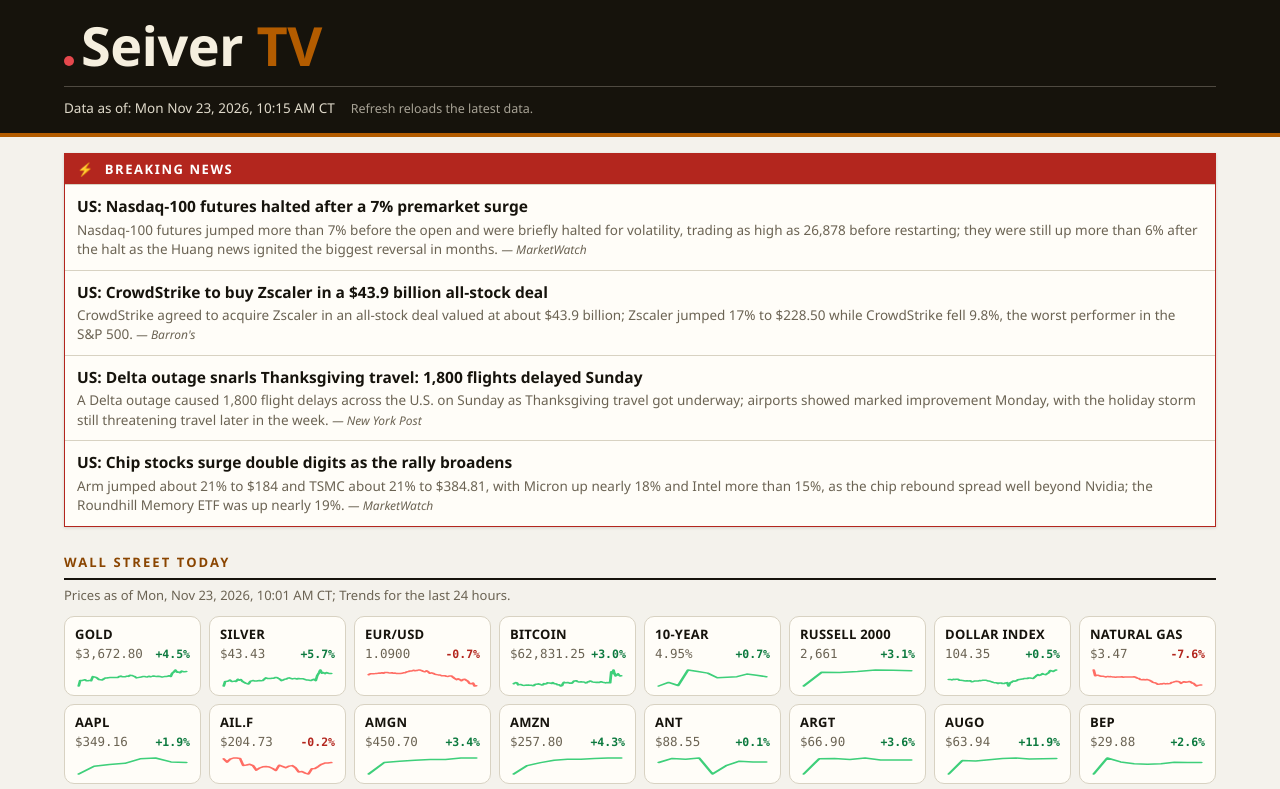
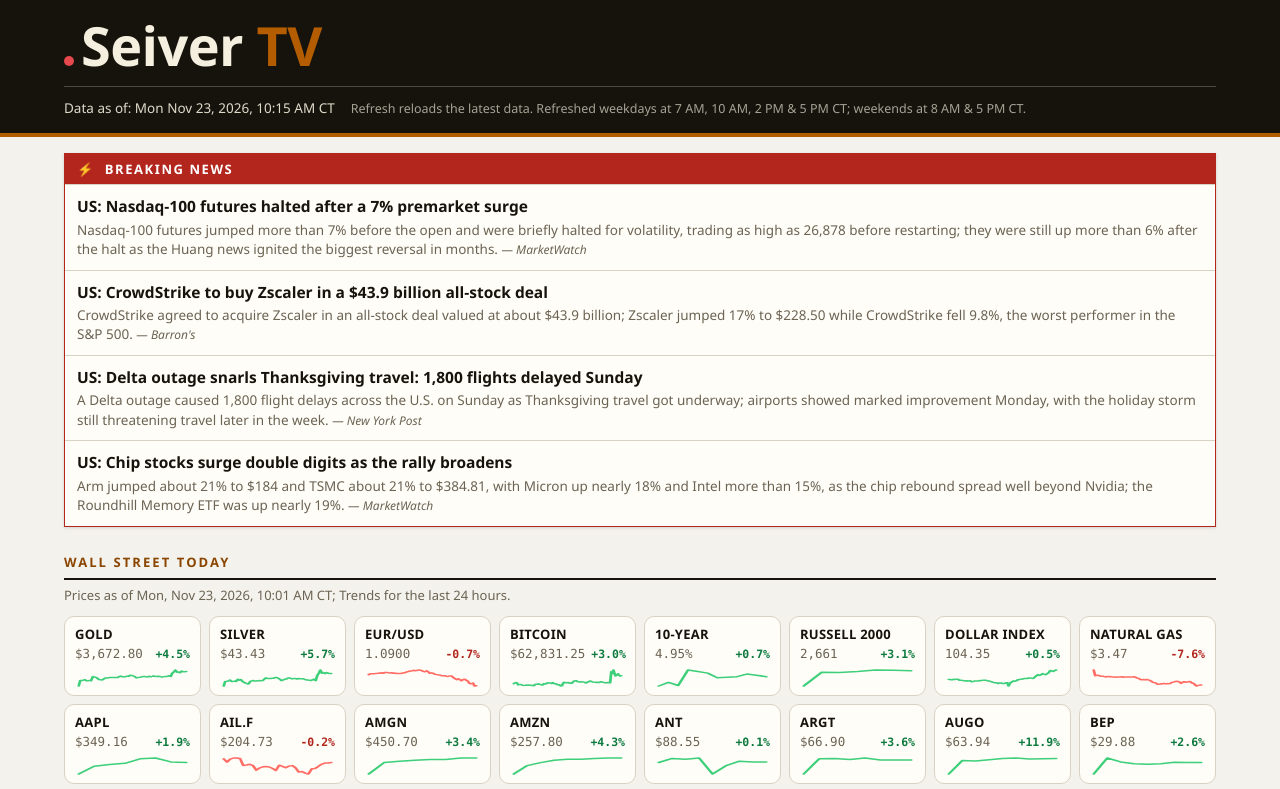
Before and after one commit to DaveSeiver/seiver-tv-data, a plain HTML site: page index.html in a window 1280 px wide. Shown: the top 789 px of the page. Drawn offline with Linux system fonts and the light colour scheme.

Commit message:
Masthead: state the scheduled refresh times in the hint line (Sean, Nov 23, 2026)

```diff
--- a/index.html
+++ b/index.html
@@ -308,7 +308,7 @@
         </div>
         <div class="databar">
           <span class="asof" id="asOf"></span>
-          <span class="hint">Refresh reloads the latest data.</span>
+          <span class="hint">Refresh reloads the latest data. Refreshed weekdays at 7 AM, 10 AM, 2 PM &amp; 5 PM CT; weekends at 8 AM &amp; 5 PM CT.</span>
         </div>
       </div>
     </header>
```
